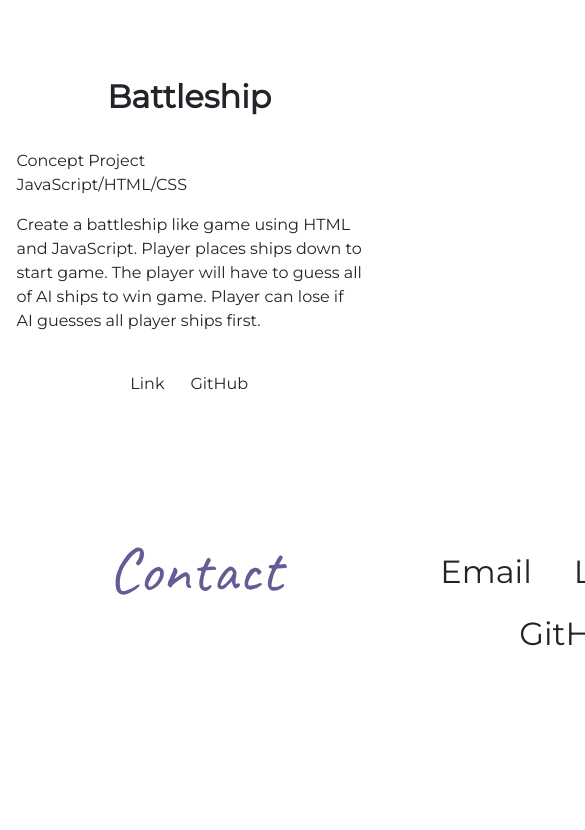
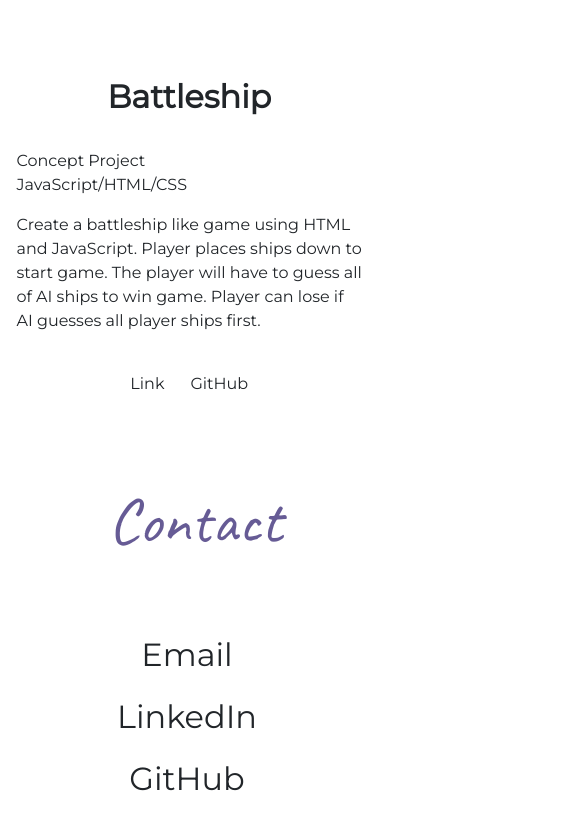
Before and after one commit to alynguyen/portfolio, a React (Create React App) app: page / in a window 390 px wide. Shown: the part 4459-5289 px from the top of the page, 585 px wide, since content can reach past the window. Before the commit the page ends 5182 px from the top, so only its background shows below. Built offline with nearby package versions, Linux system fonts and the light colour scheme.

Commit message:
adjust contacts for mobile

```diff
--- a/src/components/Contact/Contact.css
+++ b/src/components/Contact/Contact.css
@@ -1,10 +1,11 @@
 .Contact {
   display: flex;
-  flex-flow: column wrap;
+  flex-flow: row wrap;
   justify-content: center;
   text-align: center;
-  height: 15rem;
+  height: 100%;
   font-family: 'Montserrat';
+  margin-bottom: 5rem;
 }
 
 .Contact h1 {
@@ -20,3 +21,11 @@
   font-size: 2em;
   background-color: white;
 }
+
+@media only screen and (max-width: 474px) {
+
+  .Contact {
+    flex-flow: column nowrap;
+  }
+
+}
--- a/src/components/Contact/Contact.jsx
+++ b/src/components/Contact/Contact.jsx
@@ -5,7 +5,6 @@ const Contact = () => {
   return (
     <div className="Contact" id="contact">
       <h1>Contact</h1>
-      <div>
         <button
           className="btn"
           onClick={() => window.open("mailto:alynguyen925@gmail.com", "_blank")}>
@@ -21,7 +20,6 @@ const Contact = () => {
           onClick={() => window.open("https://github.com/alynguyen", "_blank")}>
           GitHub
         </button>
-      </div>
     </div>
   );
 }
--- a/src/components/Navbar/Navbar.jsx
+++ b/src/components/Navbar/Navbar.jsx
@@ -5,7 +5,7 @@ import './Navbar.css';
 
 const Navbar = () => {
   return (
-    <div id="home">
+    <div>
       <BsNav collapseOnSelect expand="sm" bg="light" variant="light" fixed="top">
         <BsNav.Brand>
           <AnchorLink href="#home" className="BsNav-Brand link nav-link">Aly Nguyen</AnchorLink>
```
